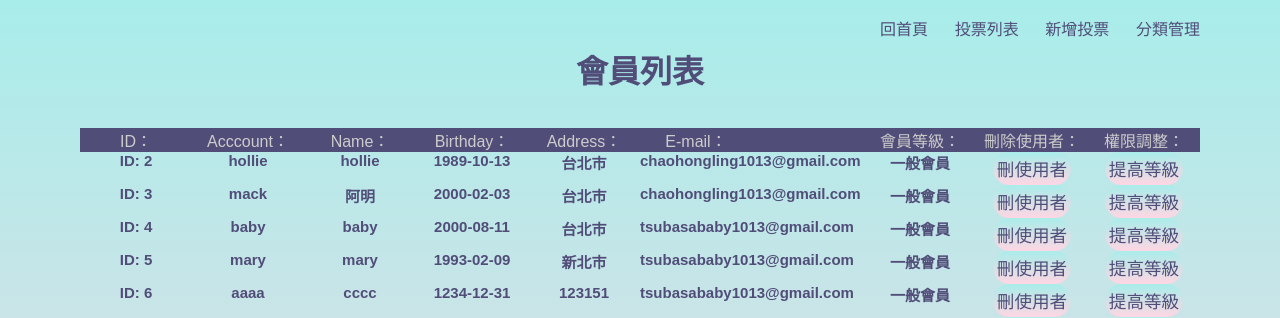
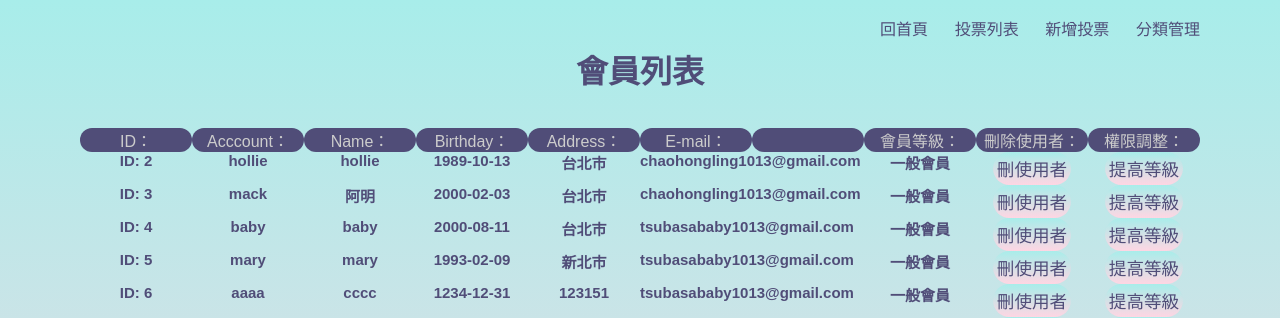
Before and after one commit to AllenYangNCTU/Electroral_System, a PHP site: page /member_managements.php in a window 1280 px wide. Shown: the top 318 px of the page. Run offline with PHP 8.4, Linux system fonts and the light colour scheme; data comes from the database, SQL or seed files in the repository; data that the repository does not hold is empty.

Commit message:
border-radius

```diff
--- a/css/back.css
+++ b/css/back.css
@@ -163,6 +163,7 @@ ul {
   width: calc(100% / 5);
   background: #504d78;
   color: #ccc;
+  border-radius: 15px;
 }
 
 .list-items a div {
--- a/css/index.css
+++ b/css/index.css
@@ -90,6 +90,7 @@ footer {
   width: calc(100% / 5);
   background: #504d78;
   color: #ccc;
+  border-radius: 15px;
 }
 
 .list-items a div {
--- a/front/vote_list.php
+++ b/front/vote_list.php
@@ -11,6 +11,7 @@
       display: flex;
       justify-content: space-evenly;
       /* float: left; */
+      border-radius: 15px;
       margin-top: 5px;
     }
 
--- a/member_managements.php
+++ b/member_managements.php
@@ -20,8 +20,16 @@
             text-align: center;
             font-weight: bold;
             font-size: 15px;
+            /* border-top: 3px solid lightgray; */
             /* background-color: red; */
             /* margin-left: 4%; */
+        }
+
+        .subject_container:hover {
+            background-color: #fed6e3;
+            transform: scale(1.05, 1.05);
+            transition: all 0.5s ease-out;
+            border-radius: 10px;
         }
 
         .subject_li_title {
@@ -68,6 +76,10 @@
 
         .btn_cannot_change:hover {
             cursor: not-allowed;
+        }
+
+        .list-header {
+            border-radius: 15px;
         }
     </style>
 </head>
```
